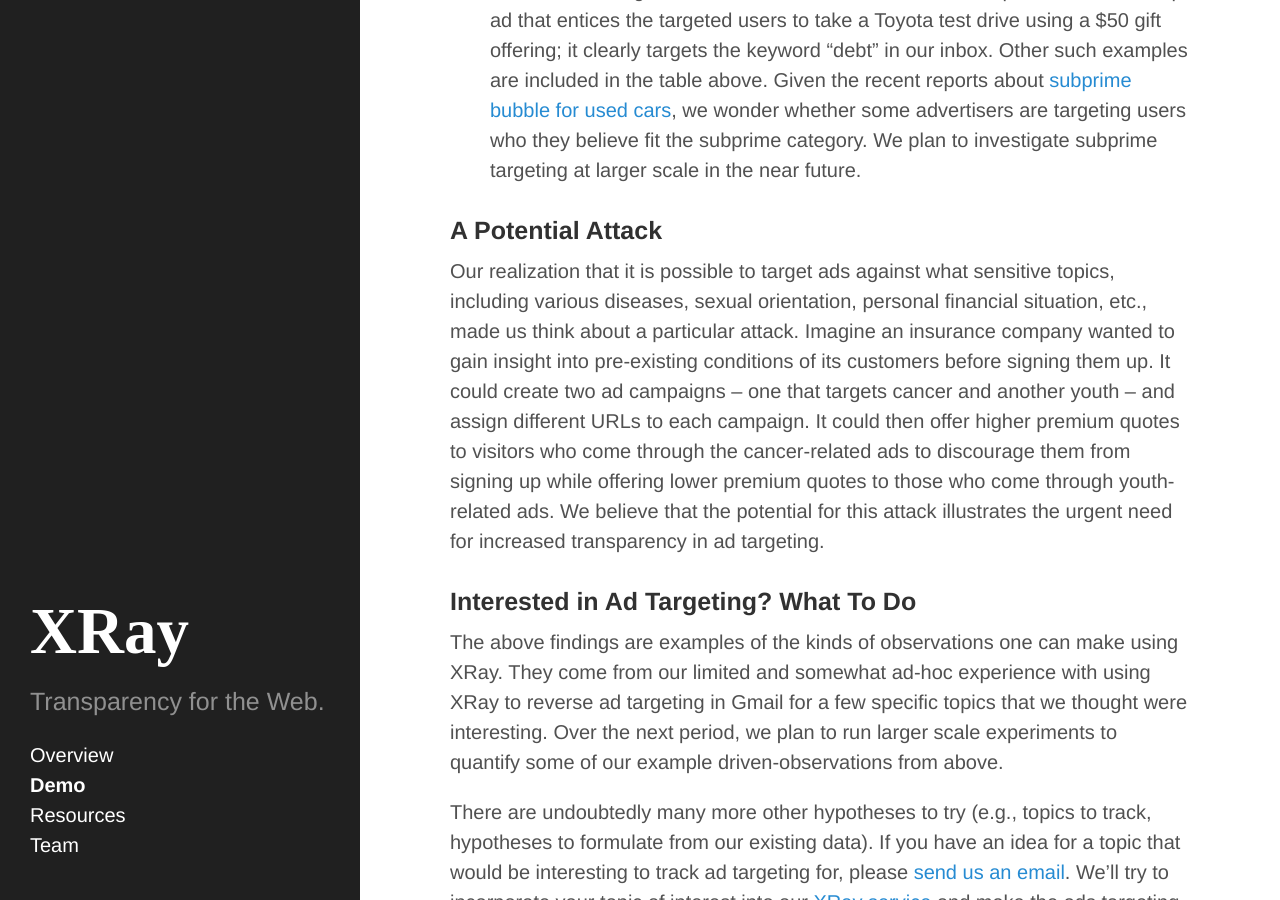
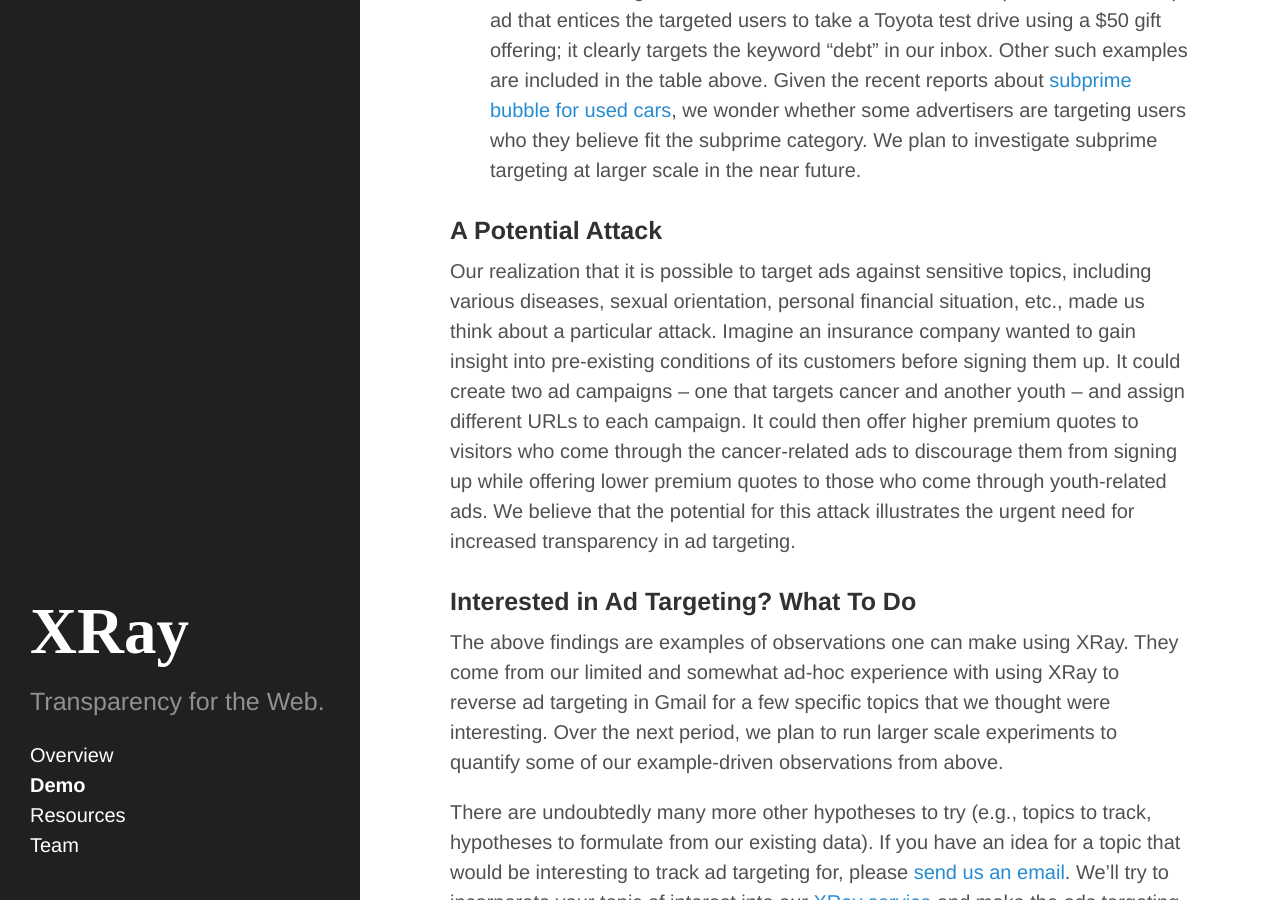
Before and after one commit to columbia/xray, a Jekyll site: the page built from demo.md, in a window 1280 px wide and 900 px high, scrolled down 2618 px. Built offline with Jekyll 4.4.1, drawn with Linux system fonts in a browser that asks for light colours; Markdown is read by kramdown in place of the engine named in the settings.

Commit message:
minor changes

```diff
--- a/demo.md
+++ b/demo.md
@@ -138,7 +138,7 @@ a Toyota test drive using a $50 gift offering. -->
 
 <h3 id="attack"> A Potential Attack </h3>
 
-Our realization that it is possible to target ads against what sensitive topics,
+Our realization that it is possible to target ads against sensitive topics,
 including various diseases, sexual orientation, personal financial situation, etc.,
 made us think about a particular attack.  Imagine an insurance company wanted to
 gain insight into pre-existing conditions of its customers before signing them up.
@@ -171,11 +171,11 @@ are being targeted with various emails. XXX
 
 ### Interested in Ad Targeting?  What To Do
 
-The above findings are examples of the kinds of observations one can make using XRay.
+The above findings are examples of observations one can make using XRay.
 They come from our limited and somewhat ad-hoc experience with using XRay to reverse ad
 targeting in Gmail for a few specific topics that we thought were interesting.  Over the
-next period, we plan to run larger scale experiments to quantify some of our example
-driven-observations from above.
+next period, we plan to run larger scale experiments to quantify some of our example-driven
+observations from above.
 
 There are undoubtedly many more other hypotheses to try (e.g., topics to track, hypotheses
 to formulate from our existing data).  If you have an idea for a topic that would be
```
